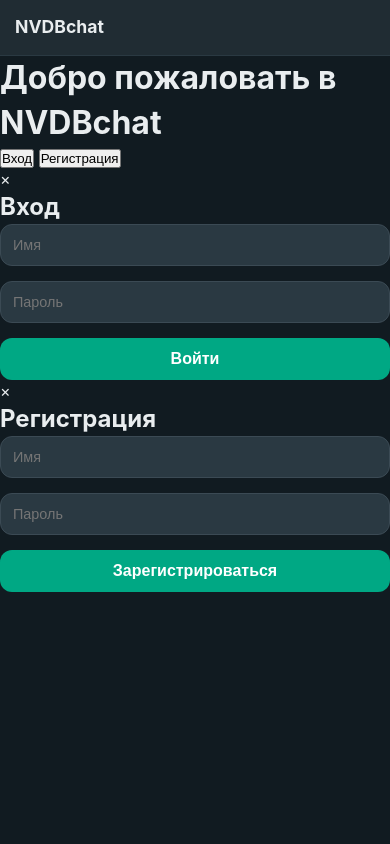
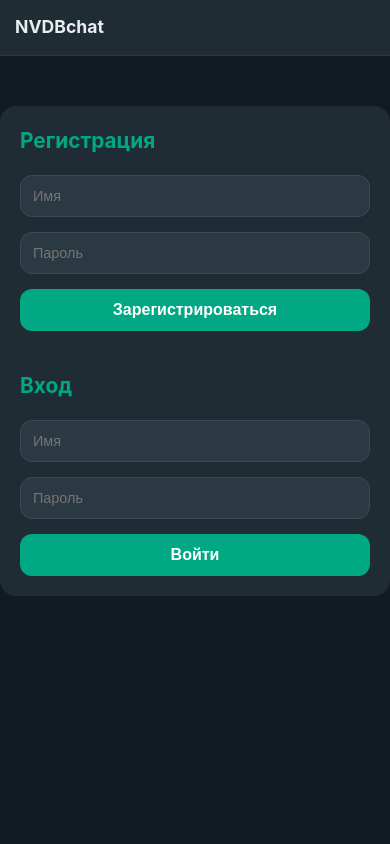
Before and after one commit to Dan202667/NVDBchat, a Flask app: page / in a window 390 px wide. Run offline with Flask 3, Linux system fonts and the light colour scheme.

Commit message:
Вернул две формы на главную, исправил высоту чата

```diff
--- a/static/style.css
+++ b/static/style.css
@@ -37,17 +35,93 @@
 .app-header a {
     color: #8696a0;
     text-decoration: none;
-    margin-left: 12px;
+    margin-left: 15px;
     font-size: 0.85rem;
 }
 
-/* Страница чатов */
-.chats-layout {
+/* ========== ГЛАВНАЯ СТРАНИЦА ========== */
+.welcome-container {
     display: flex;
     flex-direction: column;
-    height: calc(100vh - 56px);
+    align-items: center;
+    justify-content: center;
+    height: 80vh;
+    text-align: center;
 }
 
+.welcome-container h1 {
+    font-size: 2rem;
+    margin-bottom: 40px;
+    color: #00a884;
+}
+
+.welcome-buttons {
+    display: flex;
+    gap: 30px;
+}
+
+.btn-large {
+    background: #00a884;
+    color: white;
+    border: none;
+    padding: 15px 40px;
+    border-radius: 50px;
+    font-size: 1.2rem;
+    font-weight: bold;
+    cursor: pointer;
+    transition: transform 0.2s;
+    width: auto;
+}
+
+.btn-large:hover {
+    background: #008f72;
+    transform: scale(1.05);
+}
+
+/* ========== МОДАЛЬНЫЕ ОКНА ========== */
+.modal {
+    display: none;
+    position: fixed;
+    z-index: 1000;
+    left: 0;
+    top: 0;
+    width: 100%;
+    height: 100%;
+    background-color: rgba(0,0,0,0.7);
+}
+
+.modal-content {
+    background: #202c33;
+    margin: 20% auto;
+    padding: 25px;
+    border-radius: 16px;
+    width: 85%;
+    max-width: 320px;
+    position: relative;
+}
+
+.modal-content h2 {
+    margin-bottom: 20px;
+    color: #00a884;
+    font-size: 1.3rem;
+}
+
+.close {
+    color: #aaa;
+    float: right;
+    font-size: 24px;
+    font-weight: bold;
+    cursor: pointer;
+    position: absolute;
+    right: 16px;
+    top: 12px;
+}
+
+.close:hover {
+    color: #00a884;
+}
+
+/* ========== СТРАНИЦА ЧАТОВ ========== */
 .chats-sidebar {
     width: 100%;
     background: #111b21;
@@ -307,14 +389,28 @@
     cursor: pointer;
 }
 
-/* Аудиоплеер */
+/* ========== АУДИОПЛЕЕР ========== */
 audio {
     max-width: 200px;
     border-radius: 20px;
     height: 36px;
 }
 
-/* Аватарка в профиле */
+/* ========== ПРОФИЛЬ ========== */
+.auth-container {
+    max-width: 500px;
+    margin: 30px auto;
+    padding: 20px;
+    background: #202c33;
+    border-radius: 16px;
+}
+
+.auth-container h2 {
+    margin-bottom: 20px;
+    color: #00a884;
+    font-size: 1.3rem;
+}
+
 .avatar-wrapper {
     position: relative;
     display: inline-block;
@@ -357,21 +453,6 @@
     color: white;
 }
 
-/* Формы */
-.auth-container {
-    max-width: 500px;
-    margin: 30px auto;
-    padding: 20px;
-    background: #202c33;
-    border-radius: 16px;
-}
-
-.auth-container h2 {
-    margin-bottom: 20px;
-    color: #00a884;
-    font-size: 1.3rem;
-}
-
 .form-group {
     margin-bottom: 15px;
 }
@@ -406,58 +503,50 @@
     background: #202c33;
     border-left: 4px solid #00a884;
     color: #e9edef;
+    font-size: 0.85rem;
 }
 
-/* Модальные окна (для входа/регистрации) */
-.forms {
-    display: flex;
-    flex-wrap: wrap;
-    gap: 30px;
-    justify-content: center;
-    padding: 20px;
-}
+/* ========== АДАПТАЦИЯ ДЛЯ ТЕЛЕФОНОВ ========== */
+@media (max-width: 768px) {
+    .app-header {
+        height: 56px;
+    }
 
-.register, .login {
-    flex: 1;
-    min-width: 250px;
-    background: #202c33;
-    padding: 20px;
-    border-radius: 16px;
-}
-
-/* Адаптация для телефона */
-@media (max-width: 768px) {
     .app-header h1 {
         font-size: 1.1rem;
     }
 
     .app-header a {
-        margin-left: 8px;
-        font-size: 0.75rem;
+        margin-left: 10px;
+        font-size: 0.8rem;
+    }
+
+    .chat-page {
+        height: calc(100vh - 56px);
+    }
+
+    .welcome-container h1 {
+        font-size: 1.5rem;
+    }
+
+    .welcome-buttons {
+        flex-direction: column;
+        gap: 15px;
+        width: 80%;
+    }
+
+    .btn-large {
+        padding: 12px 30px;
+        font-size: 1rem;
+    }
+
+    .modal-content {
+        margin: 30% auto;
     }
 
     .message-bubble {
         max-width: 90%;
         font-size: 0.9rem;
-    }
-
-    .message-form {
-        padding: 8px 10px;
-        gap: 6px;
-    }
-
-    .message-form input[type="text"] {
-        font-size: 0.9rem;
-        padding: 8px 10px;
-    }
-
-    .message-form button {
-        padding: 8px 12px;
-        font-size: 0.8rem;
-    }
-
-    .message-form button[type="button"] {
-        padding: 8px 10px;
     }
 
     .chat-avatar {
@@ -482,53 +572,8 @@
         font-size: 0.8rem;
     }
 
-    .forms {
-        flex-direction: column;
-        gap: 20px;
+    .auth-container {
+        margin: 20px;
+        padding: 20px;
     }
 }
-/* Страница чата — фикс для телефона */
-.chat-page {
-    display: flex;
-    flex-direction: column;
-    height: calc(100vh - 56px);
-    overflow: hidden;
-}
-
-.chat-header {
-    flex-shrink: 0;
-    padding: 10px 15px;
-    background: #202c33;
-    display: flex;
-    align-items: center;
-    border-bottom: 1px solid #2a3942;
-}
-
-.messages-container {
-    flex: 1;
-    overflow-y: auto;
-    padding: 15px;
-    background: #0b141a;
-    display: flex;
-    flex-direction: column;
-}
-
-.message-form {
-    flex-shrink: 0;
-    padding: 10px 12px;
-    background: #202c33;
-    display: flex;
-    gap: 8px;
-    align-items: center;
-    border-top: 1px solid #2a3942;
-}
-
-/* Фикс высоты шапки на телефонах */
-@media (max-width: 768px) {
-    .app-header {
-        height: 56px;
-    }
-    .chat-page {
-        height: calc(100vh - 56px);
-    }
-}
--- a/templates/index.html
+++ b/templates/index.html
@@ -1,18 +1,21 @@
 {% extends "base.html" %}
 
 {% block content %}
-<div class="welcome-container">
-    <h1>Добро пожаловать в NVDBchat</h1>
-    <div class="welcome-buttons">
-        <button class="btn-large" onclick="openModal('loginModal')">Вход</button>
-        <button class="btn-large" onclick="openModal('registerModal')">Регистрация</button>
+<div class="auth-container" style="max-width: 800px; margin: 50px auto;">
+    <div style="display: flex; gap: 40px; flex-wrap: wrap; justify-content: center;">
+        <div style="flex: 1; min-width: 250px;">
+            <h2>Регистрация</h2>
+            <form method="POST" action="{{ url_for('register') }}">
+                <div class="form-group">
+                    <input type="text" name="name" placeholder="Имя" required>
                 </div>
+                <div class="form-group">
+                    <input type="password" name="password" placeholder="Пароль" required>
                 </div>
-
-<!-- Модальное окно входа -->
-<div id="loginModal" class="modal">
-    <div class="modal-content">
-        <span class="close" onclick="closeModal('loginModal')">&times;</span>
+                <button type="submit" class="btn">Зарегистрироваться</button>
+            </form>
+        </div>
+        <div style="flex: 1; min-width: 250px;">
             <h2>Вход</h2>
             <form method="POST" action="{{ url_for('login') }}">
                 <div class="form-group">
@@ -25,36 +28,5 @@
             </form>
         </div>
     </div>
-
-<!-- Модальное окно регистрации -->
-<div id="registerModal" class="modal">
-    <div class="modal-content">
-        <span class="close" onclick="closeModal('registerModal')">&times;</span>
-        <h2>Регистрация</h2>
-        <form method="POST" action="{{ url_for('register') }}">
-            <div class="form-group">
-                <input type="text" name="name" placeholder="Имя" required>
 </div>
-            <div class="form-group">
-                <input type="password" name="password" placeholder="Пароль" required>
-            </div>
-            <button type="submit" class="btn">Зарегистрироваться</button>
-        </form>
-    </div>
-</div>
-
-<script>
-function openModal(id) {
-    document.getElementById(id).style.display = "block";
-}
-function closeModal(id) {
-    document.getElementById(id).style.display = "none";
-}
-// Закрыть модалку при клике вне её
-window.onclick = function(event) {
-    if (event.target.classList.contains('modal')) {
-        event.target.style.display = "none";
-    }
-}
-</script>
 {% endblock %}
```
Also changed, not shown: other parts of static/style.css (+38 -15 lines). Lines whose indentation alone changed are shown as unchanged.
